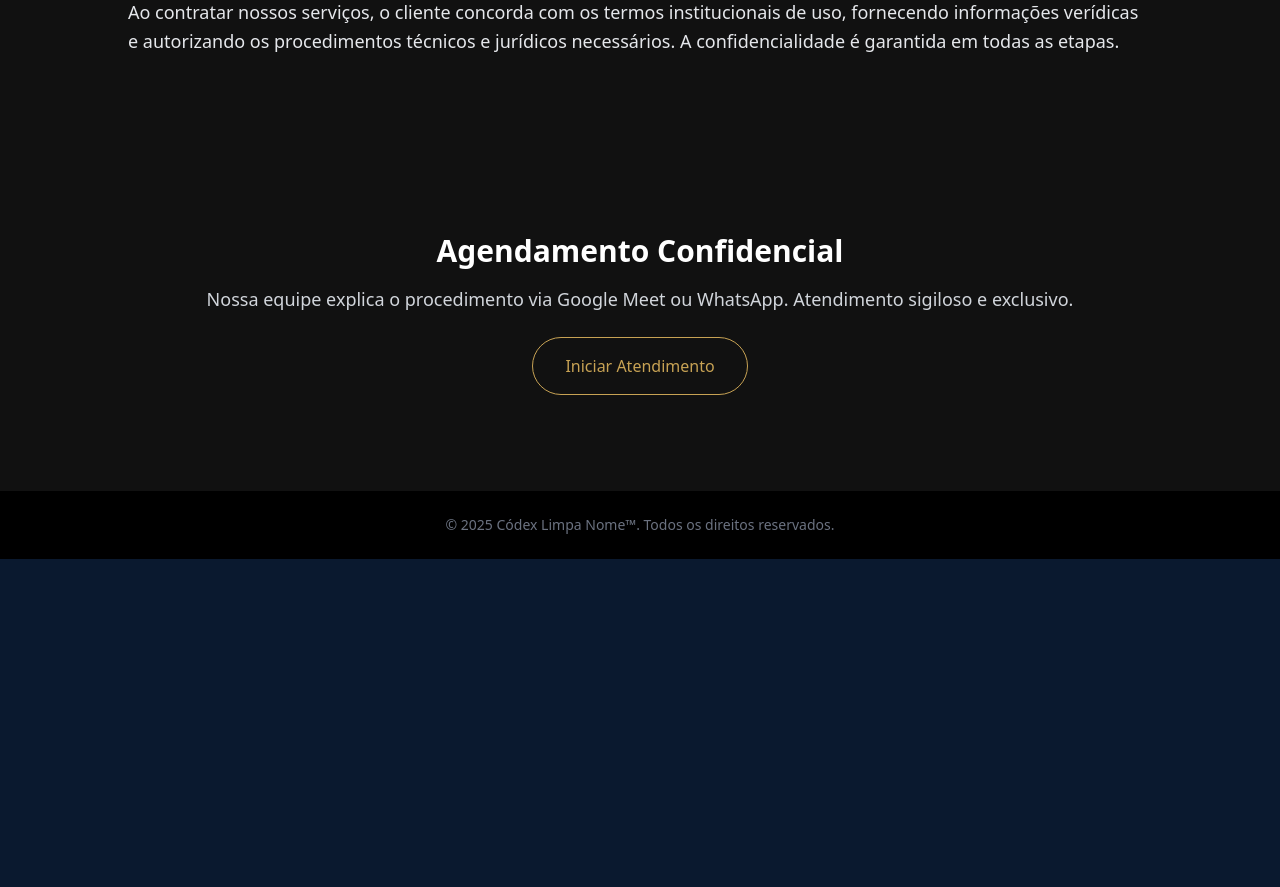
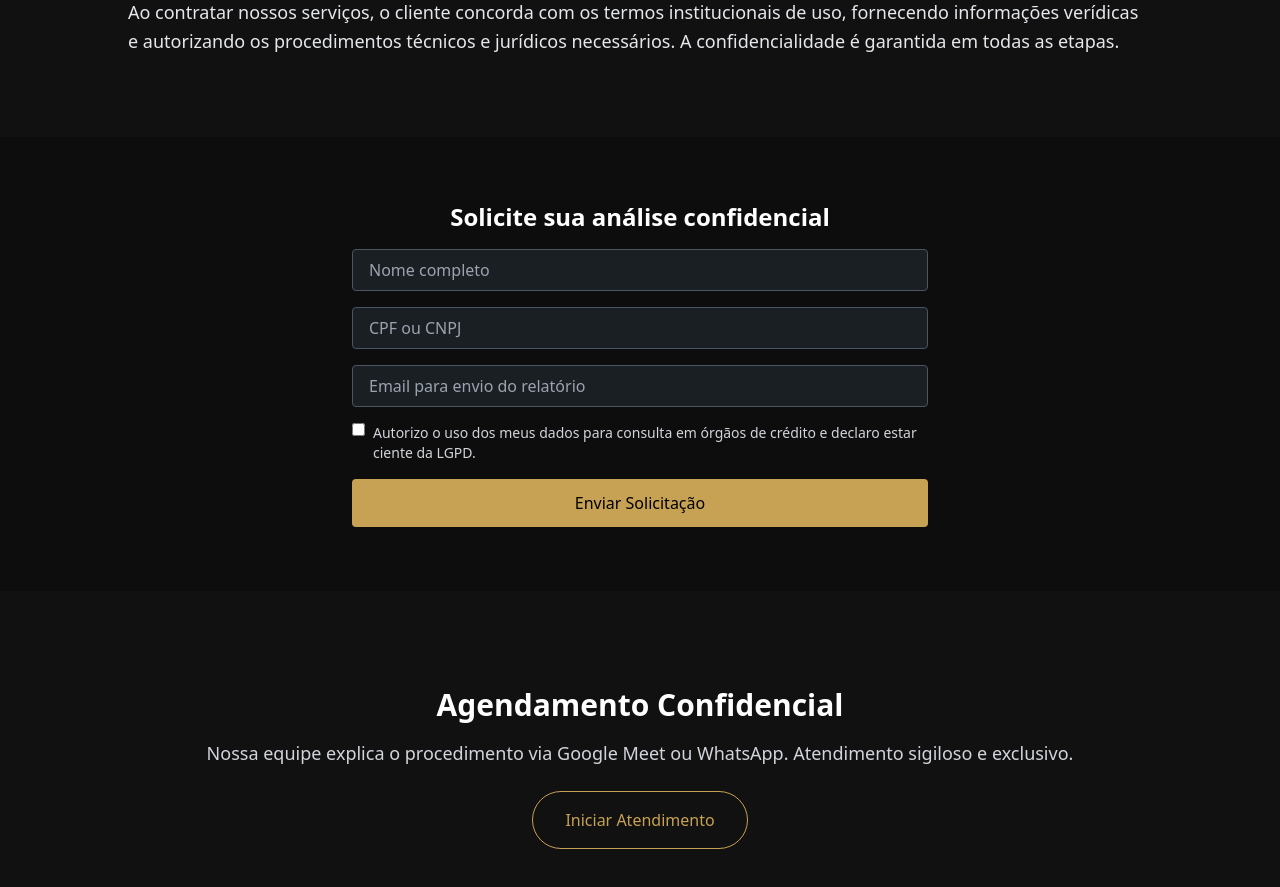
Before and after one commit to Fincorelabs/codex-limpa-nome, a Next.js app: page / in a window 1280 px wide. Shown: the part 2040-2927 px from the top of the page. Before the commit the page ends 2599 px from the top, so only its background shows below. Built offline with nearby package versions, Linux system fonts and the light colour scheme.

Commit message:
Update index.jsx

```diff
--- a/pages/index.jsx
+++ b/pages/index.jsx
@@ -94,6 +94,51 @@ export default function Home() {
           </p>
         </div>
       </section>
+       {/* FORMULÁRIO DE AUTORIZAÇÃO */}
+<section className="bg-[#0d0d0d] text-white py-16 px-6 md:px-24">
+  <div className="max-w-xl mx-auto text-center">
+    <h2 className="text-2xl font-semibold mb-4">Solicite sua análise confidencial</h2>
+    <form
+      action="https://formsubmit.co/seu-email@gmail.com"
+      method="POST"
+      className="space-y-4 text-left"
+    >
+      <input
+        type="text"
+        name="nome"
+        required
+        placeholder="Nome completo"
+        className="w-full px-4 py-2 rounded bg-[#1a1f24] text-white border border-gray-600"
+      />
+      <input
+        type="text"
+        name="cpf_cnpj"
+        required
+        placeholder="CPF ou CNPJ"
+        className="w-full px-4 py-2 rounded bg-[#1a1f24] text-white border border-gray-600"
+      />
+      <input
+        type="email"
+        name="email"
+        required
+        placeholder="Email para envio do relatório"
+        className="w-full px-4 py-2 rounded bg-[#1a1f24] text-white border border-gray-600"
+      />
+      <label className="inline-flex items-start space-x-2 text-sm text-gray-300">
+        <input type="checkbox" required name="consentimento" />
+        <span>
+          Autorizo o uso dos meus dados para consulta em órgãos de crédito e declaro estar ciente da LGPD.
+        </span>
+      </label>
+      <button
+        type="submit"
+        className="w-full py-3 bg-[#c7a254] hover:bg-[#d8b165] text-black font-medium rounded transition duration-300"
+      >
+        Enviar Solicitação
+      </button>
+    </form>
+  </div>
+</section>
 
       {/* CALL TO ACTION */}
       <section className="bg-[#111111] text-white py-24 px-6 md:px-24 text-center">
```
